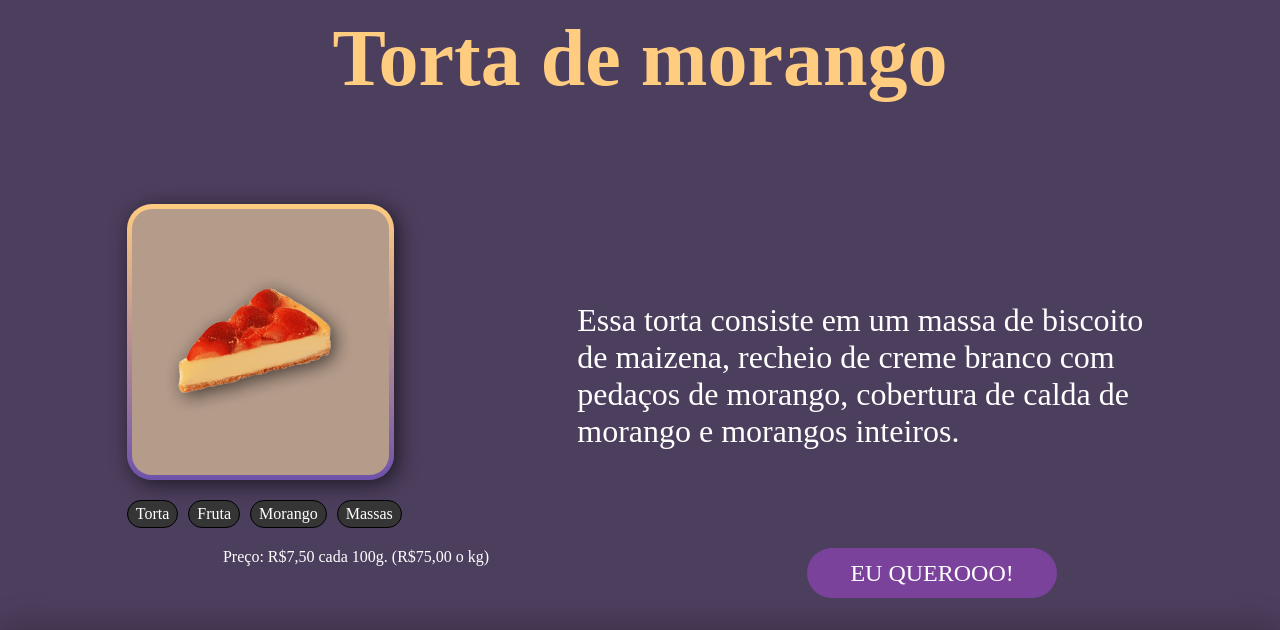
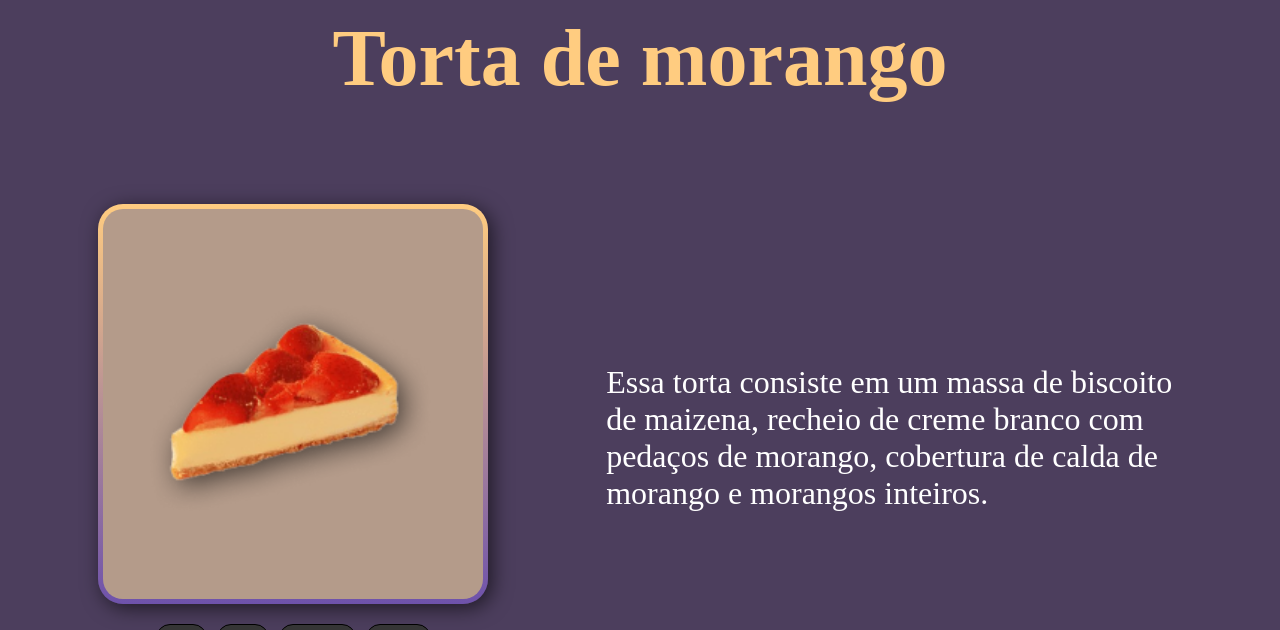
Before and after one commit to erickgusson/SENAC-Projeto-Integrador, a PHP site: page /produto-selecionado.php in a window 1280 px wide. Shown: the part 302-932 px from the top of the page. Run offline with PHP 8.4, Linux system fonts and the light colour scheme; some web fonts are replaced.

Commit message:
Ajeitando o tamanho da imagem

```diff
--- a/produto-selecionado.php
+++ b/produto-selecionado.php
@@ -7,7 +7,7 @@
     <figure>
 
         <div>
-            <img class="caixa caixa-produto" src="assets/img/produtos/TortaMorango.png" alt="Tora de morango">
+            <img class="caixa-produto" src="assets/img/produtos/TortaMorango.png" alt="Tora de morango" height="400px">
 
             <div class="tags">
                 <span>Torta</span>
```
